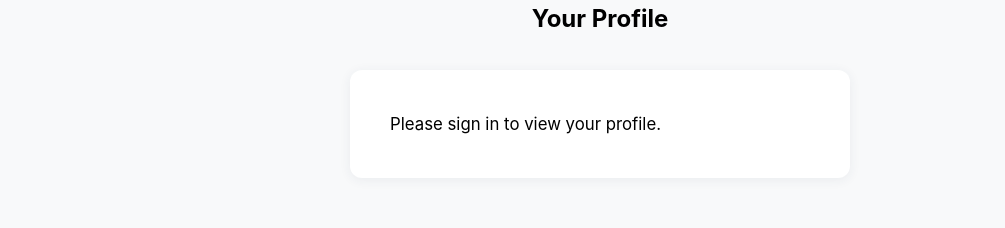
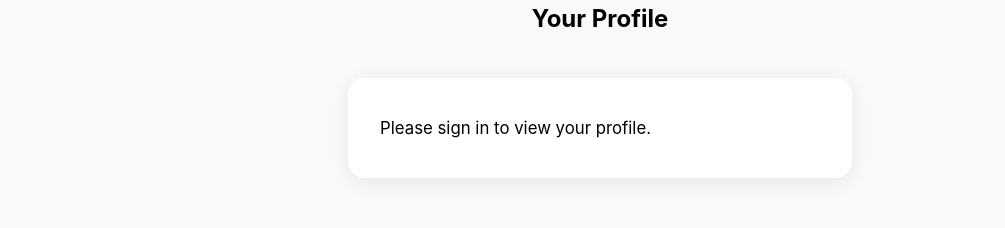
Before and after one commit to Lathusan2002/PureNation, a plain HTML site: page profile.html in a window 1280 px wide. Shown: the part 127-355 px from the top of the page, without its empty margins (40-1045 px from the left). Drawn offline with Linux system fonts and the light colour scheme.

Commit message:
modify profile.html

```diff
--- a/profile.html
+++ b/profile.html
@@ -16,15 +16,22 @@
       min-height: 60vh;
     }
     .profile-card {
-      background: #fff;
-      padding: 2rem 2.5rem;
-      max-width: 420px;
-      width: 100%;
-      box-shadow: 0 2px 12px rgba(44,62,80,0.07);
-      border-radius: 12px;
-      text-align: left;
-      margin-top: 1.5rem;
-    }
+  background-color: #ffffff;
+  padding: 1.75rem 2rem;
+  max-width: 440px;
+  width: 100%;
+  box-shadow: 0 4px 20px rgba(0, 0, 0, 0.08);
+  border-radius: 16px;
+  text-align: left;
+  margin: 2rem auto;
+  transition: box-shadow 0.3s ease, transform 0.3s ease;
+}
+
+.profile-card:hover {
+  box-shadow: 0 8px 24px rgba(0, 0, 0, 0.12);
+  transform: translateY(-4px);
+}
+
     .profile-card p {
       margin: 0.75rem 0;
       font-size: 1.05rem;
```
